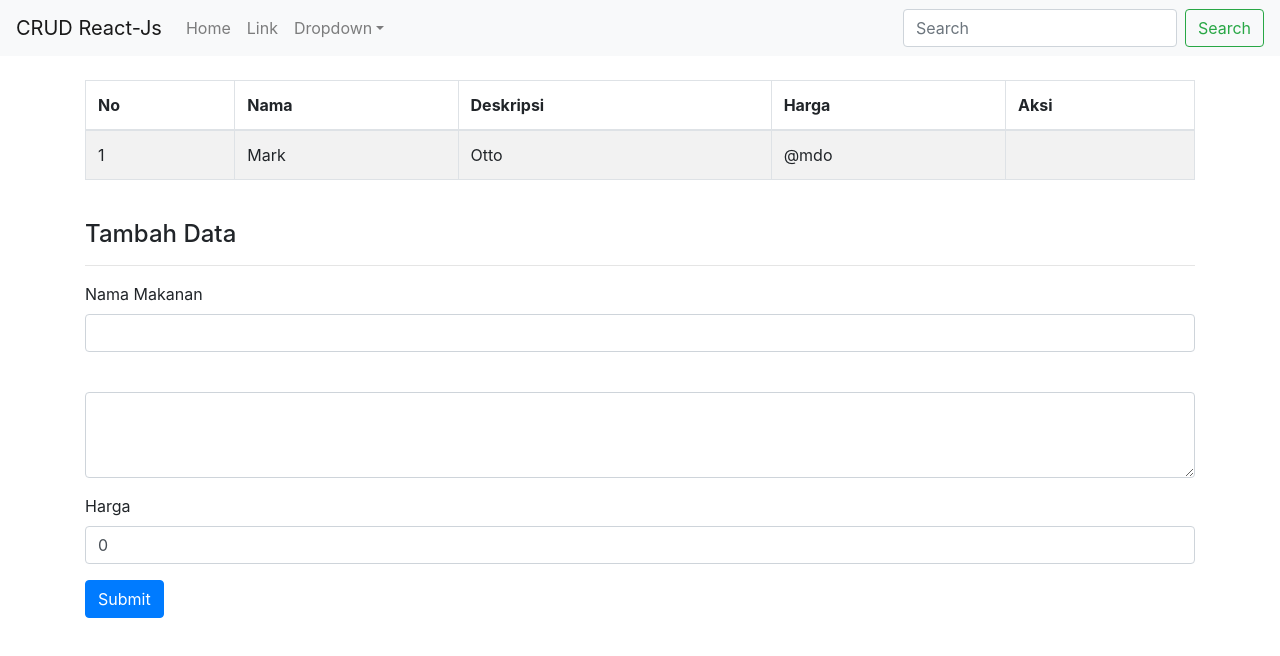
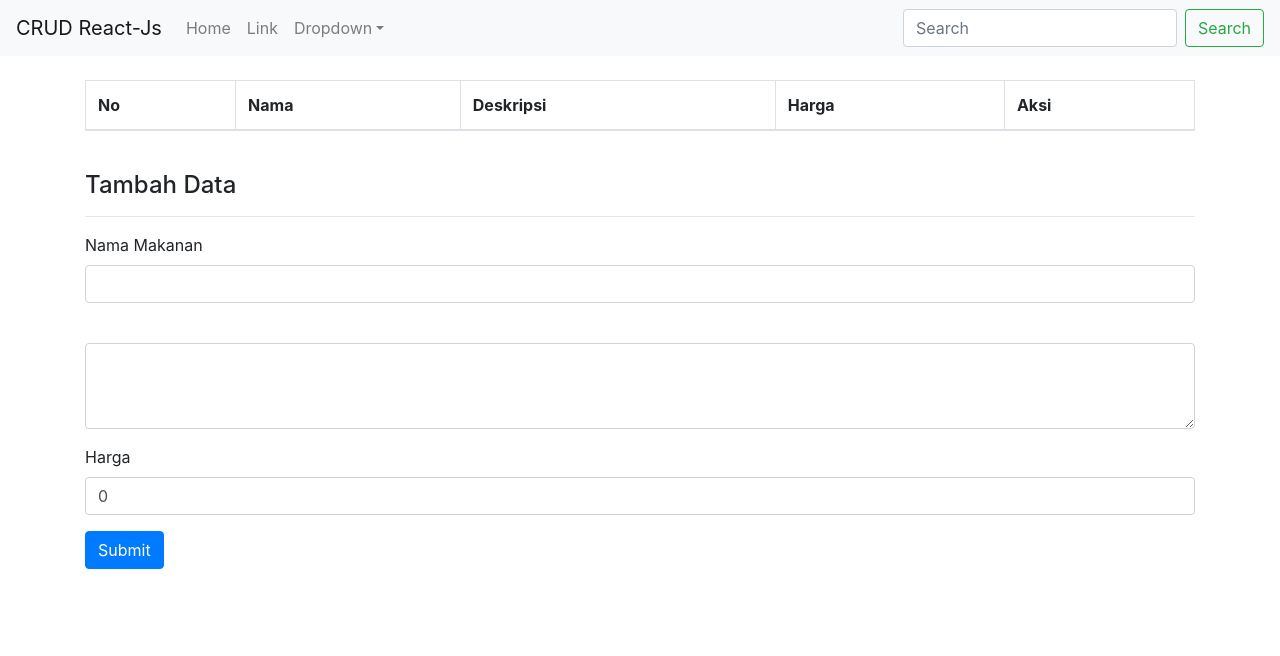
Before and after one commit to roiskhoiron/react-bootstrap-crud, a React (Create React App) app: page / in a window 1280 px wide. Shown: the top 656 px of the page. Built offline with nearby package versions, Linux system fonts and the light colour scheme.

Commit message:
berhasil menambahkan data dan ditampilkan ke tabel

```diff
--- a/src/App.js
+++ b/src/App.js
@@ -32,11 +32,11 @@ export default class App extends Component {
         {
           id: this.state.makanans.length + 1,
           nama: this.state.nama,
-          deksirpsi: this.state.deskripsi,
-          harga: this.state.harga
-        }
-      ]
-    })
+          deskripsi: this.state.deskripsi,
+          harga: this.state.harga,
+        },
+      ],
+    });
   }
 
   render() {
@@ -45,11 +45,15 @@ export default class App extends Component {
       <div className="App">
         <NavbarComponent />
         <div className="container mt-4">
-          <TabelComponent />
-          <br/>
-          <FormComponent {...this.state} onChangeHandle={this.onChangeHandle} onSubmitHandle={ this.onSubmitHandle}/>
+          <TabelComponent makanans={this.state.makanans} />
+          <br />
+          <FormComponent
+            {...this.state}
+            onChangeHandle={this.onChangeHandle}
+            onSubmitHandle={this.onSubmitHandle}
+          />
         </div>
       </div>
-    )
+    );
   }
 }
--- a/src/TabelComponent.js
+++ b/src/TabelComponent.js
@@ -1,7 +1,7 @@
 import React from 'react'
 import {Table} from 'react-bootstrap'
 
-const TabelComponent = () => {
+const TabelComponent = ({ makanans }) => {
   return (
     <Table striped bordered hover>
       <thead>
@@ -14,16 +14,20 @@ const TabelComponent = () => {
         </tr>
       </thead>
       <tbody>
-        <tr>
-          <td>1</td>
-          <td>Mark</td>
-          <td>Otto</td>
-          <td>@mdo</td>
-          <td></td>
-        </tr>
+        {makanans.map((makanan, index) => {
+          return (
+            <tr>
+              <td>{index + 1}</td>
+              <td>{makanan.nama}</td>
+              <td>{makanan.deskripsi}</td>
+              <td>Rp. {makanan.harga}</td>
+              <td></td>
+            </tr>
+          );
+        })}
       </tbody>
     </Table>
-  )
-}
+  );
+};
 
 export default TabelComponent
```
